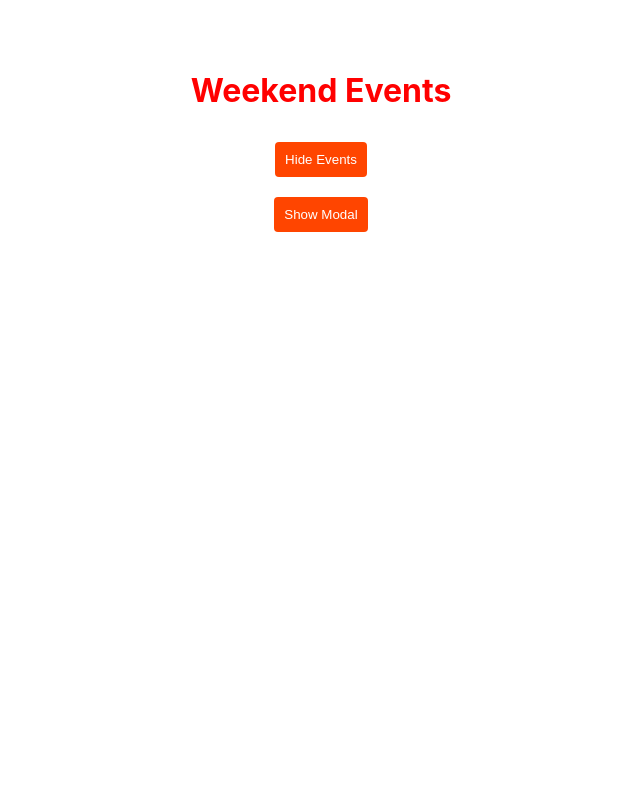
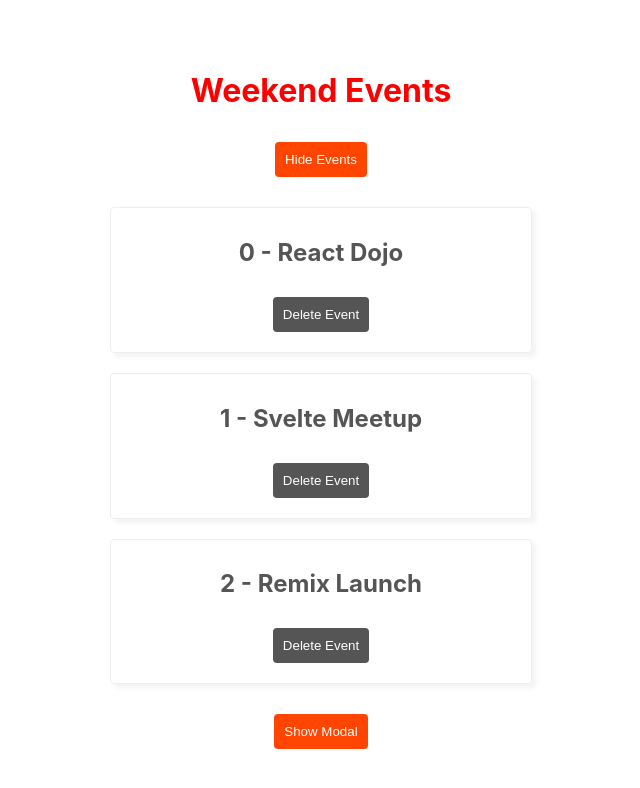
Before and after one commit to saya0118/a-0521-event-demo-app, a React (Create React App) app: page / in a window 1280 px wide. Shown: the top 788 px of the page, without its empty margins (319-959 px from the left). Built offline with nearby package versions, Linux system fonts and the light colour scheme; data requests are answered from the project's data file.

Commit message:
implemented json-server and useEffect

```diff
--- a/package.json
+++ b/package.json
@@ -15,7 +15,8 @@
     "start": "react-scripts start",
     "build": "react-scripts build",
     "test": "react-scripts test",
-    "eject": "react-scripts eject"
+    "eject": "react-scripts eject",
+    "json": "json-server --watch ./data/db.json"
   },
   "eslintConfig": {
     "extends": [
@@ -34,5 +35,8 @@
       "last 1 firefox version",
       "last 1 safari version"
     ]
+  },
+  "devDependencies": {
+    "json-server": "^0.17.0"
   }
 }
--- a/src/App.js
+++ b/src/App.js
@@ -1,4 +1,4 @@
-import React, {useState} from 'react'
+import React, {useState, useEffect} from 'react'
 
 import './App.css';
 
@@ -10,6 +10,17 @@
   const [showModal, setShowModal] = useState(false)
   const [showEvents, setShowEvents] = useState(true)
   const [events, setEvents] = useState([])
+
+  console.log(events)
+
+  useEffect(() => {
+    fetch('http://localhost:3000/events')
+      .then(response => response.json())
+      .then(json => setEvents(json))
+      .catch(err => console.log(err))
+  }, [])
+
+
 
   const handleClose = () => {
     setShowModal(false)
```
Also changed, not shown: 1 other file (tests, documents, lock files or other folders).
